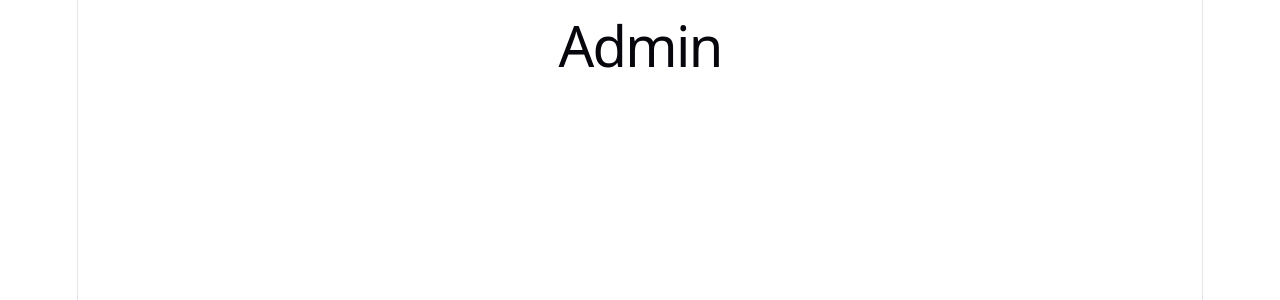
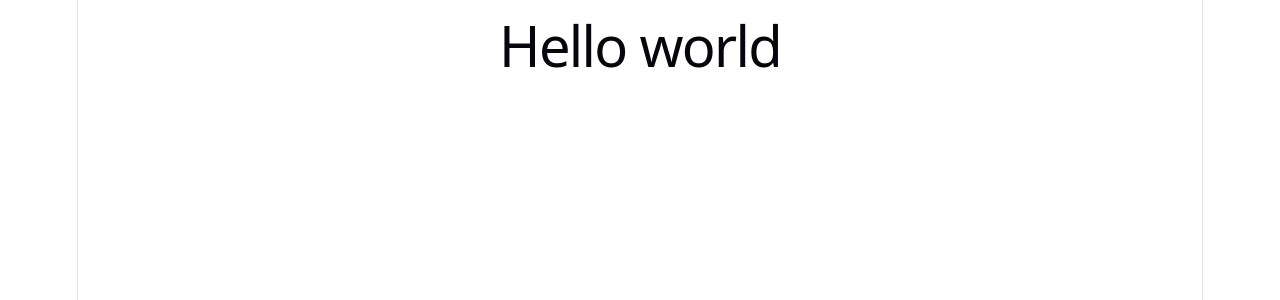
Before and after one commit to Tumilha/Clientela, a React (Vite) app: page /admin in a window 1280 px wide. Shown: the top 300 px of the page. Built offline with nearby package versions, Linux system fonts and the light colour scheme.

Commit message:
atualizando inicial

```diff
--- a/componentes/admin/admin.jsx
+++ b/componentes/admin/admin.jsx
@@ -1,6 +1,10 @@
+
+
 function Admin() {
     return (
-        <h1>Admin</h1>
+        <div>
+            <h1>Hello world</h1>
+        </div>
     );
 }
 
--- a/componentes/inicial/inicial.jsx
+++ b/componentes/inicial/inicial.jsx
@@ -9,7 +9,7 @@ function Inicial() {
                 <button><Link to='/caixa'>Caixa</Link></button>
                 <button><Link to='/admin'>Admin</Link></button>
             </div>
-
+                <div></div>
         </div>
     );
 }
```
Also changed, not shown: componentes/admin/Admin.css (added).
